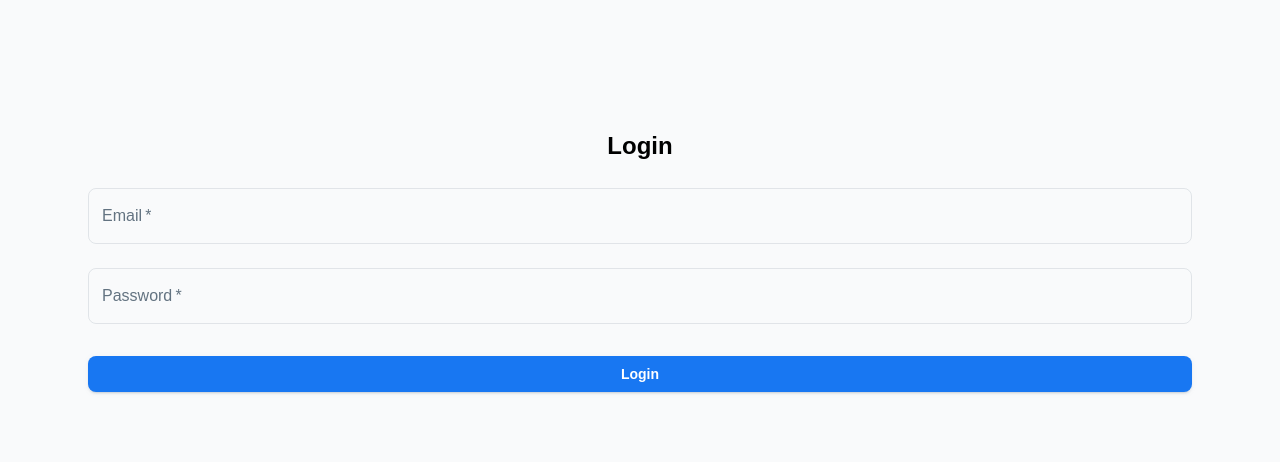
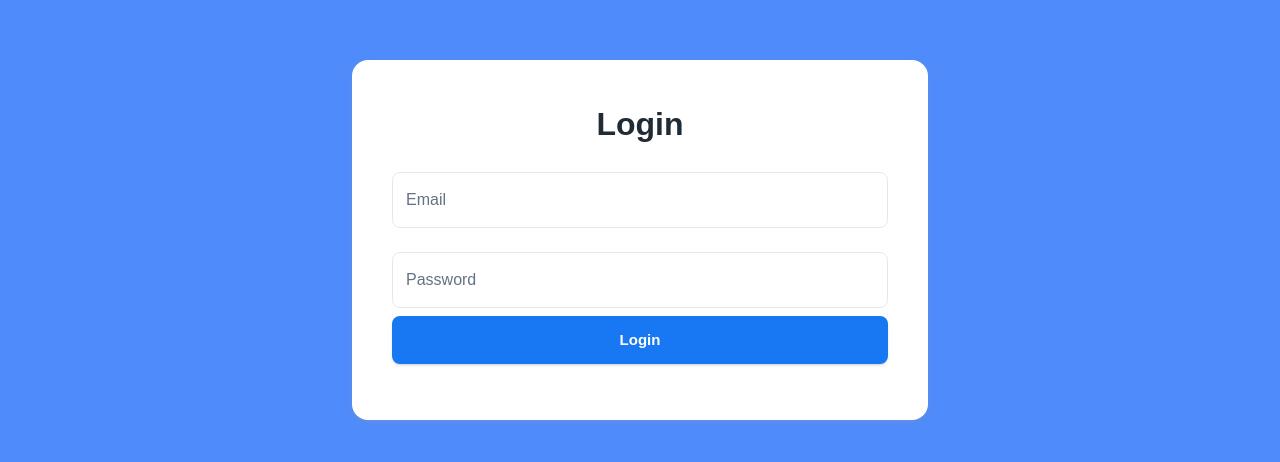
Before and after one commit to QuyDang1209/FrontEnd-Project, a React (Create React App) app in the folder houseforrent/: page /login in a window 1280 px wide. Shown: the part 160-622 px from the top of the page. Built offline with nearby package versions, Linux system fonts and the light colour scheme.

Commit message:
fix view login

```diff
--- a/houseforrent/src/components/login/Login.js
+++ b/houseforrent/src/components/login/Login.js
@@ -1,5 +1,5 @@
 import React, { useState } from 'react';
-import { TextField, Button, Container, Typography, Box } from '@mui/material';
+import { Container, Grid, TextField, Button, Box, Typography, Card, CardContent, Checkbox, FormControlLabel } from '@mui/material';
 import { useNavigate } from 'react-router-dom';
 import { toast } from 'react-toastify';
 import axios from 'axios';
@@ -23,16 +23,13 @@ export default function Login() {
       return;
     }
     try {
-      // Send login request to API
       let res = await axios.post('http://localhost:8080/api/auth/login', formData);
       const user = res.data;
-
-      if (user.active.active === 2) {
-        toast.error('Account is not active.');
+      if (user.active.active === 2){
+        toast.error('Account is not actived');
         return;
       }
-
-      localStorage.setItem('user', JSON.stringify(user));
+      localStorage.setItem('user', JSON.stringify(res.data));
       toast.success('Login successful!');
       navigate('/users');
     } catch (error) {
@@ -41,39 +38,53 @@ export default function Login() {
   };
 
   return (
+    <Box sx={{ backgroundColor: '#508bfc', minWidth: '100vw', minHeight: '100vh', display: 'flex', alignItems: 'center', justifyContent: 'center' }}>
       <Container>
-      <Box sx={{ mt: 5 }}>
-        <Typography variant="h4" gutterBottom sx={{ color: 'black', textAlign: 'center' }}>
-          Login
-        </Typography>
-        <form onSubmit={handleSubmit} className="needs-validation" noValidate>
+        <Grid container justifyContent="center" alignItems="center" sx={{ height: '100vh' }}>
+          <Grid item xs={12} md={8} lg={6}>
+            <Card sx={{ borderRadius: '1rem', boxShadow: 3 }}>
+              <CardContent sx={{ p: 5, textAlign: 'center' }}>
+                <Typography variant="h3" gutterBottom>Login</Typography>
+
+                <Box component="form" onSubmit={handleSubmit}>
                   <TextField
+                    fullWidth
+                    type="email"
+                    id="typeEmailX-2"
+                    name="email"
                     label="Email"
-            name="email"
-            type="email"
+                    variant="outlined"
                     value={formData.email}
                     onChange={handleChange}
-            fullWidth
                     margin="normal"
-            required
-            className="form-control"
                   />
                   <TextField
+                    fullWidth
+                    type="password"
+                    id="typePasswordX-2"
+                    name="password"
                     label="Password"
-            name="password"
-            type="password"
+                    variant="outlined"
                     value={formData.password}
                     onChange={handleChange}
+                    margin="normal"
+                  />
+                  <Button
+                    type="submit"
+                    variant="contained"
+                    color="primary"
+                    size="large"
                     fullWidth
-            margin="normal"
-            required
-            className="form-control"
-          />
-          <Button type="submit" variant="contained" color="primary" fullWidth sx={{ mt: 3 }}>
+                    sx={{ mb: 4 }}
+                  >
                     Login
                   </Button>
-        </form>
                 </Box>
+              </CardContent>
+            </Card>
+          </Grid>
+        </Grid>
       </Container>
+    </Box>
   );
 }
```
Lines whose indentation alone changed are shown as unchanged.
